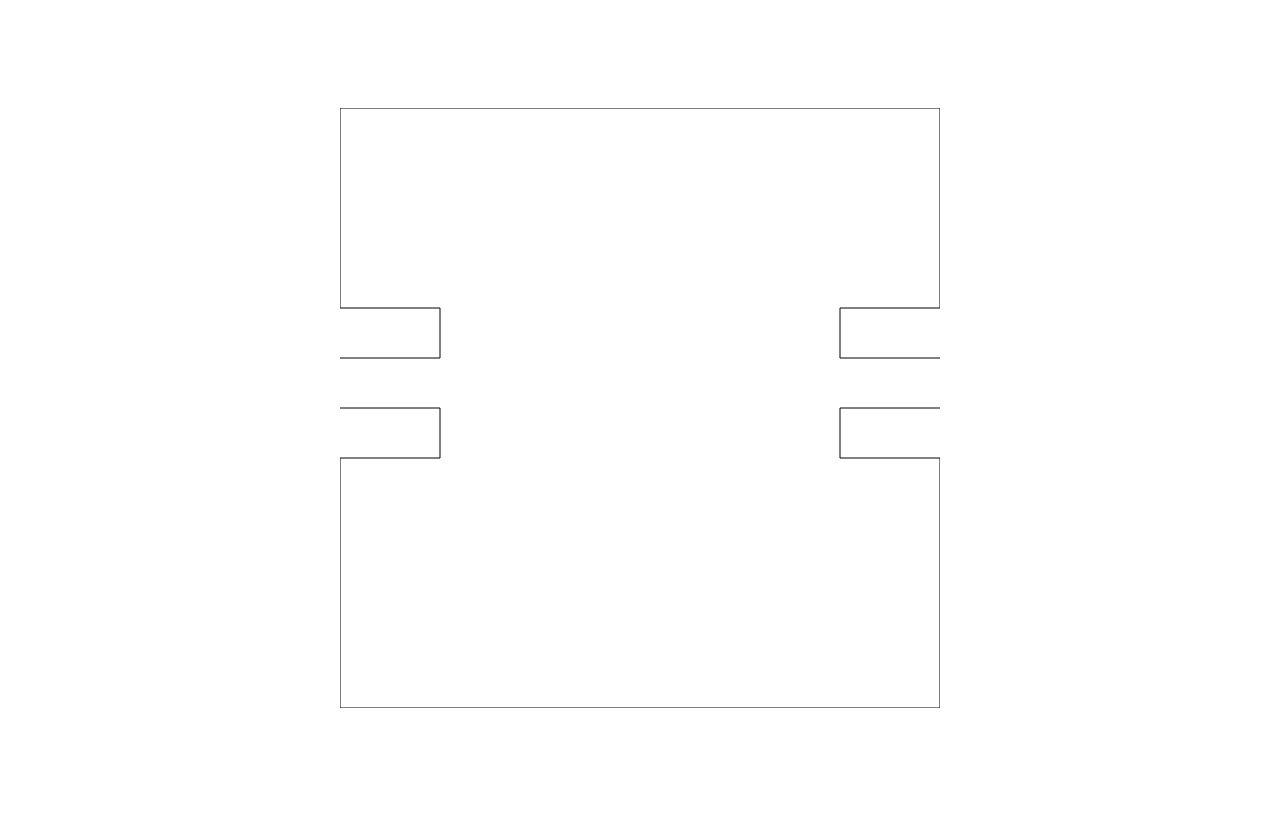
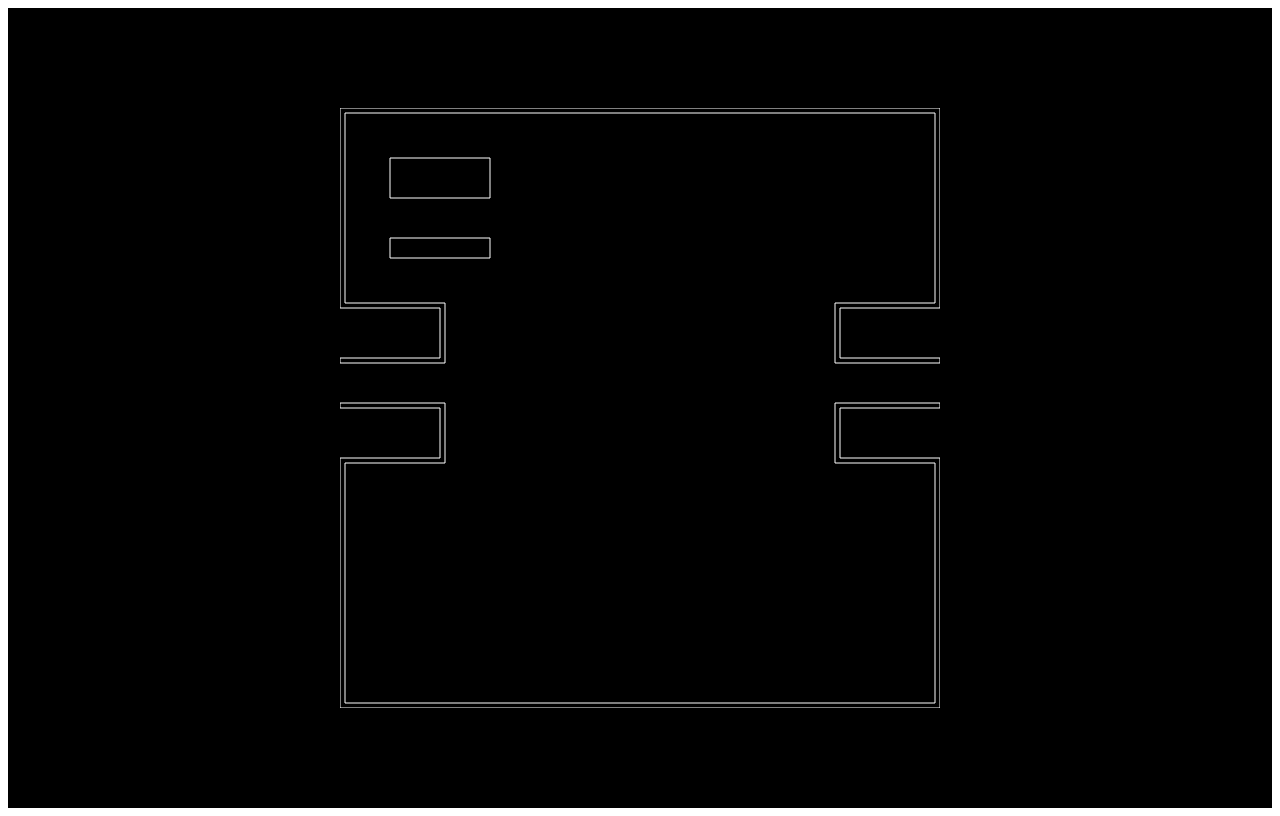
Before and after one commit to wrspada02/pacman-game, a plain HTML site: page index.html in a window 1280 px wide. Drawn offline with Linux system fonts and the light colour scheme.

Commit message:
feat: close board width and draw boxes

```diff
--- a/main.js
+++ b/main.js
@@ -26,7 +26,48 @@ function drawBoard() {
   ctx.lineTo(600, 0);
   ctx.lineTo(0, 0);
 
+  ctx.moveTo(5, 5);
+  ctx.lineTo(5, 195);
+  ctx.lineTo(105, 195);
+  ctx.lineTo(105, 255);
+  ctx.lineTo(0, 255);
+  ctx.lineTo(0, 250);
+  ctx.moveTo(0, 300);
+  ctx.lineTo(0, 295);
+  ctx.lineTo(105, 295);
+  ctx.lineTo(105, 355);
+  ctx.lineTo(5, 355);
+  ctx.lineTo(5, 595);
+  ctx.lineTo(595, 595);
+  ctx.lineTo(595, 355);
+  ctx.lineTo(495, 355);
+  ctx.lineTo(495, 295);
+  ctx.lineTo(600, 295);
+  ctx.lineTo(600, 300);
+  ctx.moveTo(600, 250);
+  ctx.lineTo(600, 255);
+  ctx.lineTo(495, 255);
+  ctx.lineTo(495, 195);
+  ctx.lineTo(595, 195);
+  ctx.lineTo(595, 5);
+  ctx.lineTo(5, 5);
+
+  ctx.moveTo(50, 50);
+  ctx.lineTo(150, 50);
+  ctx.lineTo(150, 90);
+  ctx.lineTo(50, 90);
+  ctx.lineTo(50, 50);
+
+  ctx.moveTo(50, 130);
+  ctx.lineTo(150, 130);
+  ctx.lineTo(150, 150);
+  ctx.lineTo(50, 150);
+  ctx.lineTo(50, 130);
+
+  ctx.strokeStyle = "white";
   ctx.stroke();
+
+  ctx.closePath();
 }
 
 drawBoard();
--- a/style.css
+++ b/style.css
@@ -4,4 +4,5 @@ main {
   align-items: center;
   justify-content: center;
   height: 100vh;
+  background: black;
 }
```
